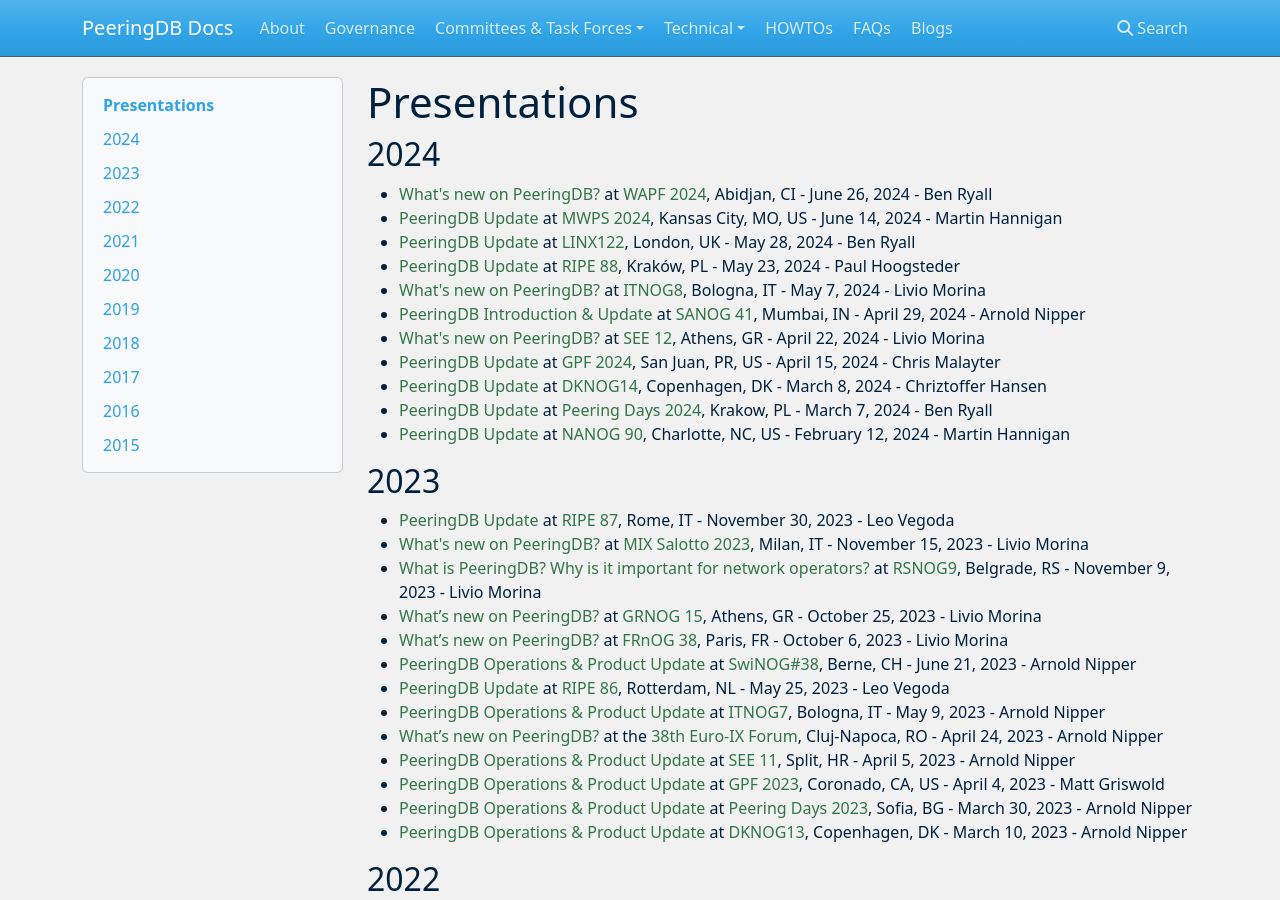
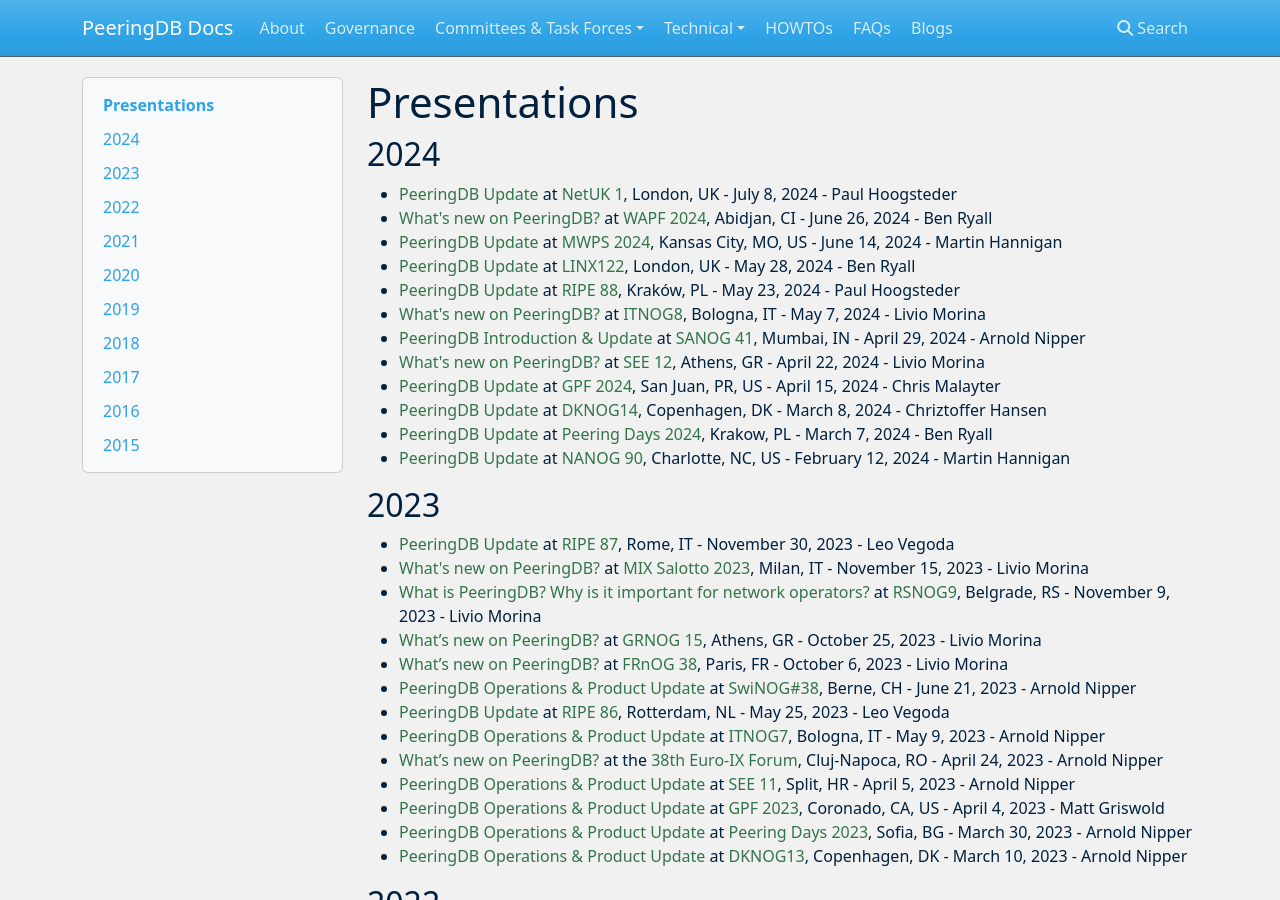
Before and after one commit to peeringdb/docs, an MkDocs documentation site: the page built from docs/presentations.md, in a window 1280 px wide and 900 px high. Built offline with MkDocs 1.6.1, drawn with Linux system fonts in a browser that asks for light colours; nearby versions of some CDN libraries.

Commit message:
Added Paul's NetUK 1 presentation.

```diff
--- a/docs/presentations.md
+++ b/docs/presentations.md
@@ -2,6 +2,7 @@
 
 ## 2024
 
+- [PeeringDB Update](presentation/20240708_NetUK-1_Paul_Hoogsteder.pdf) at [NetUK 1](https://www.netuk.org/netuk1/), London, UK - July 8, 2024 - Paul Hoogsteder
 - [What's new on PeeringDB?](presentation/20240626_WAPF_Ben_Ryall.pdf) at [WAPF 2024](https://www.internetsociety.org/events/west-africa-peering-forum-wapf/2024/), Abidjan, CI - June 26, 2024 - Ben Ryall
 - [PeeringDB Update](presentation/20240614_MWPS2024_Martin_Hannigan.pdf) at [MWPS 2024](https://www.eventcreate.com/e/mwps2024), Kansas City, MO, US - June 14, 2024 - Martin Hannigan
 - [PeeringDB Update](presentation/20240528_LINX122_Ben_Ryall.pdf) at [LINX122](https://www.linx.net/events/linx122/), London, UK - May 28, 2024 - Ben Ryall
```
Also changed, not shown: 1 other file.
